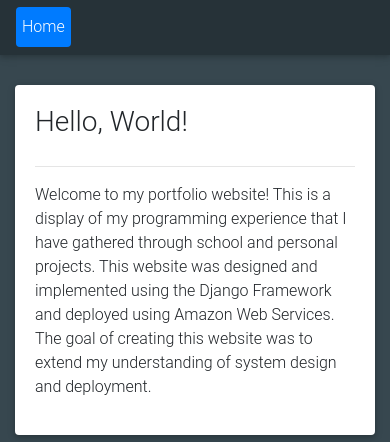
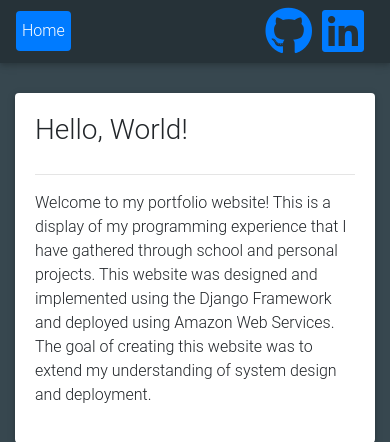
Before and after one commit to cake404/portfoliowebsite, a Django app: page / in a window 390 px wide. Shown: the part 300-742 px from the top of the page. Run offline with Django 3.2, Linux system fonts and the light colour scheme; data that the repository does not hold is empty; some libraries are stand-ins or nearby versions.

Commit message:
Moved social media buttons to the navbar so that they work better responsively

```diff
--- a/static/css/main_style.css
+++ b/static/css/main_style.css
@@ -2,10 +2,8 @@
     padding: 4rem;
 }
 
-#social-media-bar {
-    position: fixed;
-    left: 10px;
-    top: 50%;
+#social-buttons a {
+    padding-right: 10px;
 }
 
 .bg {
--- a/templates/main_template.html
+++ b/templates/main_template.html
@@ -34,20 +34,17 @@
                     <a class="nav-link text-white" id="home-pill" href="{% url 'resumeapp:index' %}">Home</a>
                 </li>
             </ul>
+
+            <!-- Social Media buttons -->
+            <div class="d-flex" id="social-buttons">
+                <a href="https://github.com/cake404" target="blank"><i class="fab fa-github fa-3x"></i></a>
+                <a href="https://www.linkedin.com/in/jacob-struckmeyer" target="blank"><i class="fab fa-linkedin fa-3x"></i></a>
+            </div>
         </nav>
     </header>
     <main>
         {% block content %}{% endblock %}
     </main>
-
-    <!-- Social media buttons -->
-    <div class="card card-body d-none d-md-block" id="social-media-bar">
-        <div class="d-flex flex-column">
-            <a href="https://github.com/cake404" target="blank"><i class="fab fa-github fa-3x"></i></a>
-            <a href="https://www.linkedin.com/in/jacob-struckmeyer" target="blank"><i class="fab fa-linkedin fa-3x"></i></a>
-        </div>
-    </div>
-
 </body>
 
 
```
